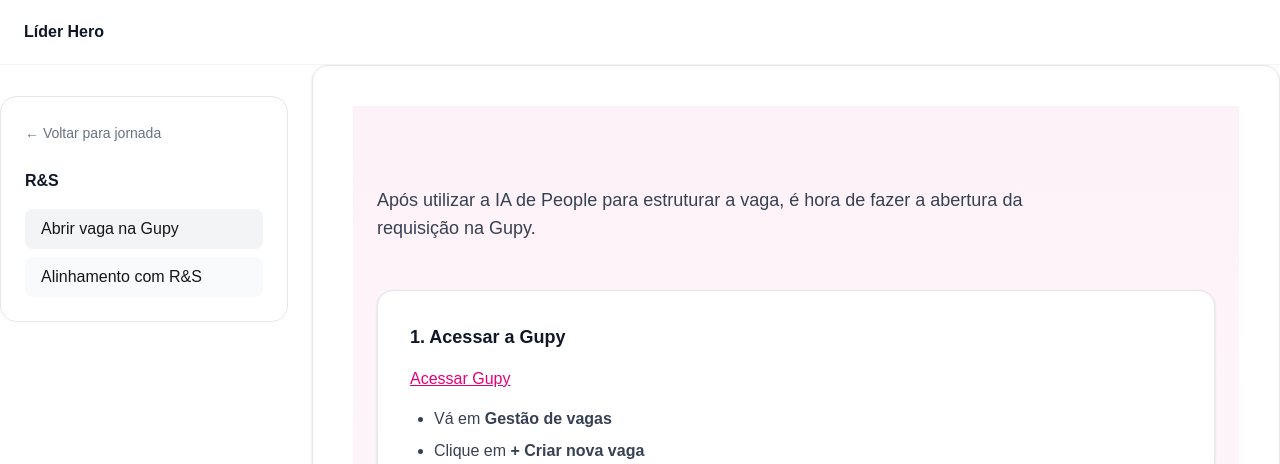
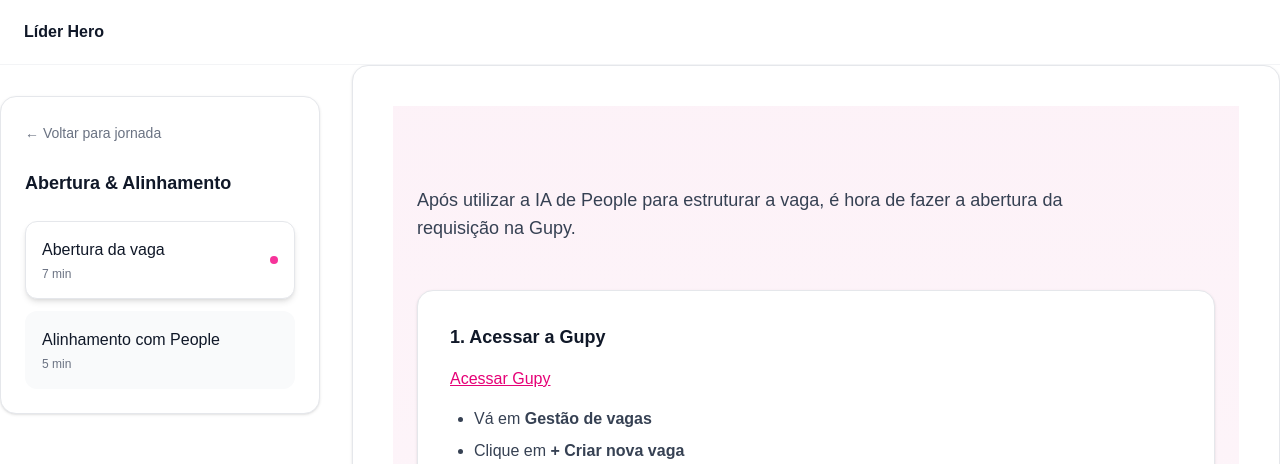
Before and after one commit to amandafrann/programa-lider-hero, a Next.js app: page /rs/abertura in a window 1280 px wide. Shown: the top 464 px of the page. Built offline with nearby package versions, Linux system fonts and the light colour scheme; no server answers.

Commit message:
atualizar layout

```diff
--- a/app/(plataforma)/rs/abertura/layout.tsx
+++ b/app/(plataforma)/rs/abertura/layout.tsx
@@ -1,37 +1,96 @@
-import Link from "next/link"
+"use client";
+
+import Link from "next/link";
+import { usePathname } from "next/navigation";
 
 export default function AberturaLayout({
   children,
 }: {
-  children: React.ReactNode
+  children: React.ReactNode;
 }) {
+  const pathname = usePathname();
+
+  const isActive = (path: string) => pathname === path;
+
   return (
-    <div className="flex gap-6">
+    <div className="flex gap-8">
 
       {/* SIDEBAR */}
-      <aside className="w-72 bg-white border border-gray-200 rounded-2xl p-6 h-fit sticky top-24">
+      <aside className="w-80">
 
-        <Link href="/rs" className="text-sm text-gray-500 hover:text-gray-800">
+        <div className="bg-white border border-gray-200 rounded-2xl p-6 shadow-sm sticky top-24">
+
+          {/* VOLTAR */}
+          <Link
+            href="/rs"
+            className="text-sm text-gray-500 hover:text-gray-900"
+          >
             ← Voltar para jornada
           </Link>
 
-        <h2 className="mt-6 font-semibold text-gray-900">R&S</h2>
+          {/* TÍTULO */}
+          <h2 className="mt-6 text-lg font-semibold text-gray-900">
+            Abertura & Alinhamento
+          </h2>
 
-        <div className="mt-4 space-y-2">
+          {/* LISTA */}
+          <div className="mt-6 space-y-3">
 
+            {/* ABERTURA */}
             <Link
               href="/rs/abertura"
-            className="block bg-gray-100 px-4 py-2 rounded-lg"
+              className={`block rounded-xl p-4 transition border ${
+                isActive("/rs/abertura")
+                  ? "bg-white shadow-md border-gray-200"
+                  : "bg-gray-50 hover:bg-gray-100 border-transparent"
+              }`}
             >
-            Abrir vaga na Gupy
+              <div className="flex justify-between items-center">
+
+                <div>
+                  <p className="font-medium text-gray-900">
+                    Abertura da vaga
+                  </p>
+                  <p className="text-xs text-gray-500 mt-1">
+                    7 min
+                  </p>
+                </div>
+
+                {isActive("/rs/abertura") && (
+                  <div className="w-2 h-2 bg-pink-500 rounded-full"></div>
+                )}
+
+              </div>
             </Link>
 
+            {/* ALINHAMENTO */}
             <Link
               href="/rs/abertura/alinhamento"
-            className="block bg-gray-50 px-4 py-2 rounded-lg"
+              className={`block rounded-xl p-4 transition border ${
+                isActive("/rs/abertura/alinhamento")
+                  ? "bg-white shadow-md border-gray-200"
+                  : "bg-gray-50 hover:bg-gray-100 border-transparent"
+              }`}
             >
-            Alinhamento com R&S
+              <div className="flex justify-between items-center">
+
+                <div>
+                  <p className="font-medium text-gray-900">
+                    Alinhamento com People
+                  </p>
+                  <p className="text-xs text-gray-500 mt-1">
+                    5 min
+                  </p>
+                </div>
+
+                {isActive("/rs/abertura/alinhamento") && (
+                  <div className="w-2 h-2 bg-pink-500 rounded-full"></div>
+                )}
+
+              </div>
             </Link>
+
+          </div>
 
         </div>
 
@@ -40,12 +99,12 @@ export default function AberturaLayout({
       {/* CONTEÚDO */}
       <div className="flex-1">
 
-        <div className="bg-white border border-gray-200 rounded-2xl p-10 shadow-sm max-w-5xl">
+        <div className="bg-white border border-gray-200 rounded-2xl p-10 shadow-sm">
           {children}
         </div>
 
       </div>
 
     </div>
-  )
+  );
 }
```
Lines whose indentation alone changed are shown as unchanged.
